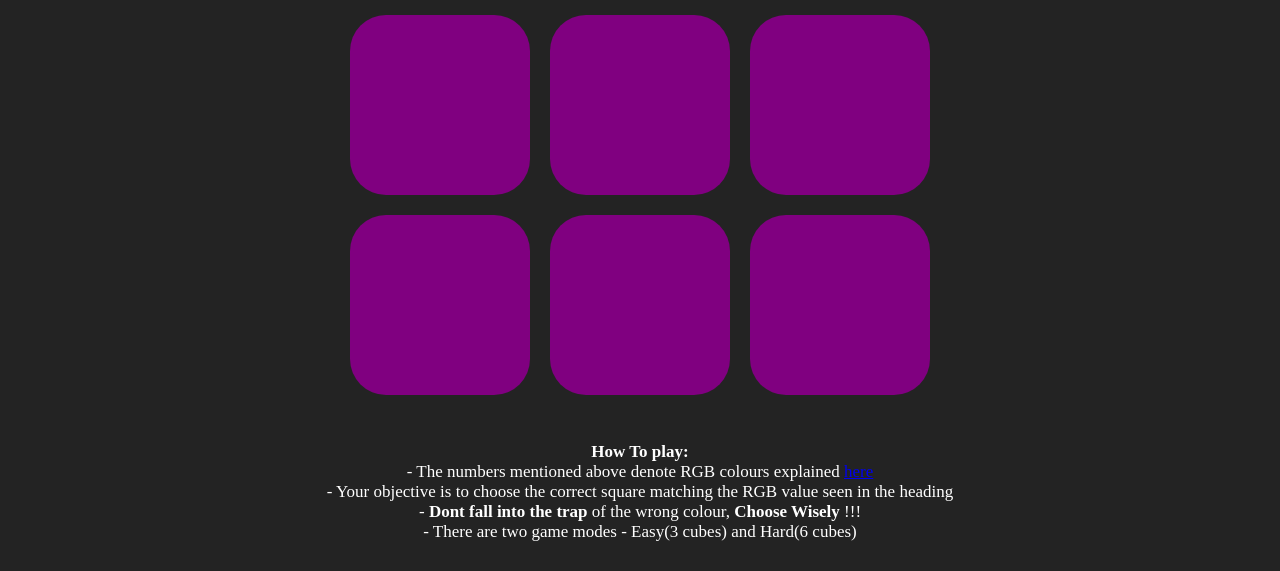
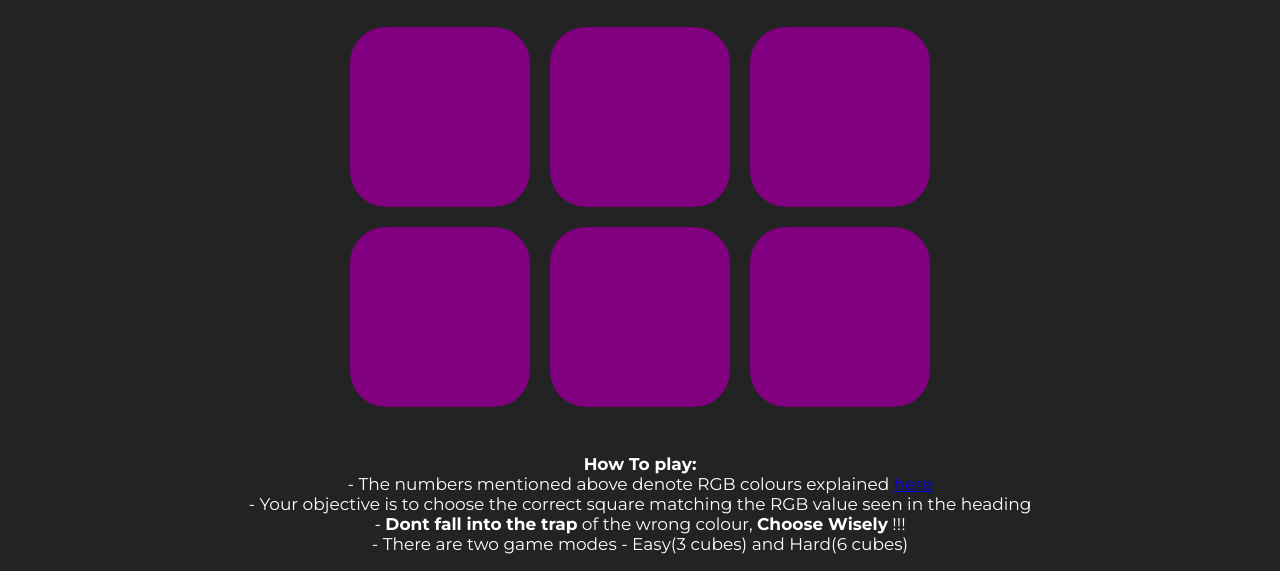
Before and after one commit to prateekparashar/rgbgame, a plain HTML site: page index.html in a window 1280 px wide. Shown: the part 240-811 px from the top of the page. Drawn offline with Linux system fonts and the light colour scheme.

Commit message:
Adding Montserrat Font link (G fonts)

```diff
--- a/index.html
+++ b/index.html
@@ -3,6 +3,7 @@
 <head>
      <meta charset="UTF-8">
      <title>RGB Guessing Game</title>
+     <link href="https://fonts.googleapis.com/css?family=Montserrat:400,700" rel="stylesheet">
      <link rel="stylesheet" type="text/css" href="RGBGuessingGame.css">
 </head>
 <body>
```
